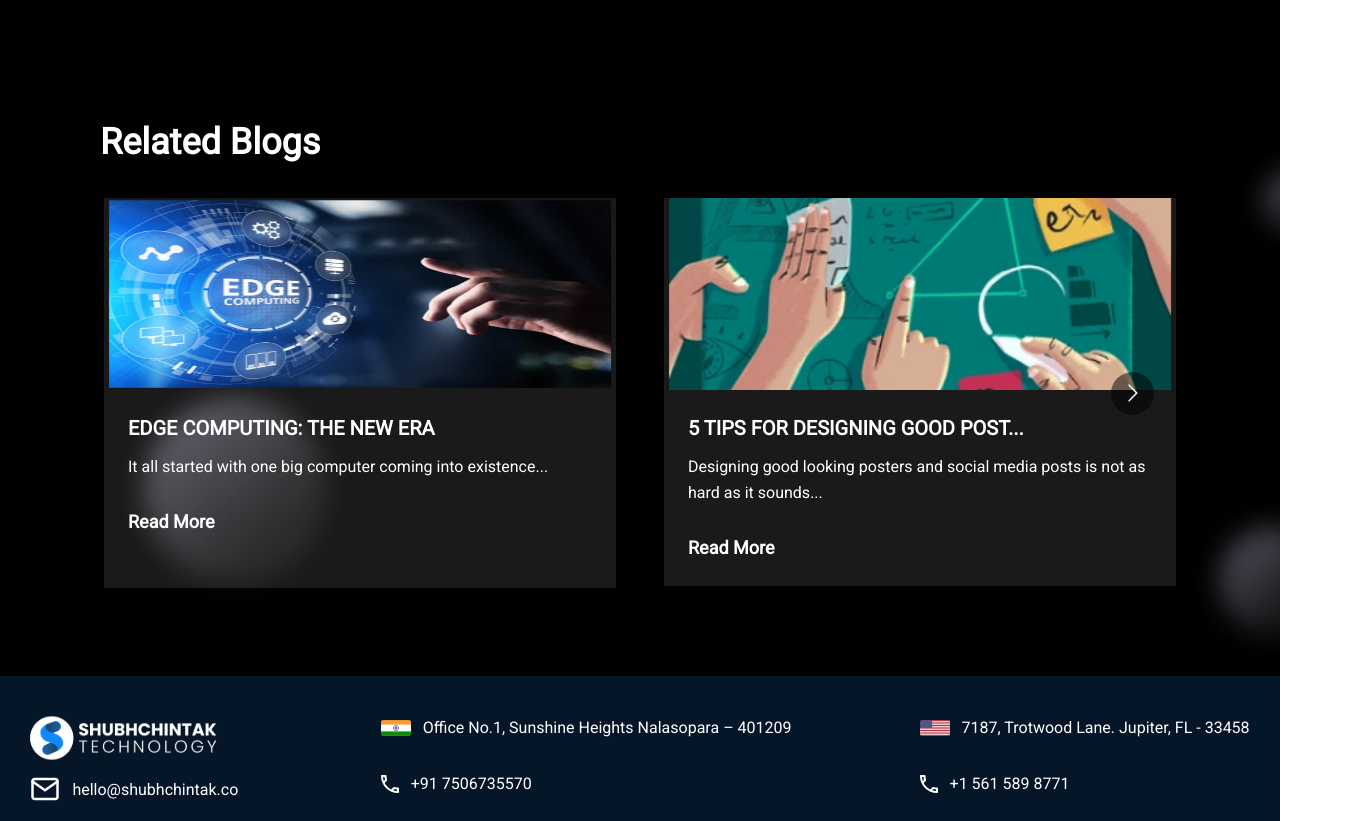
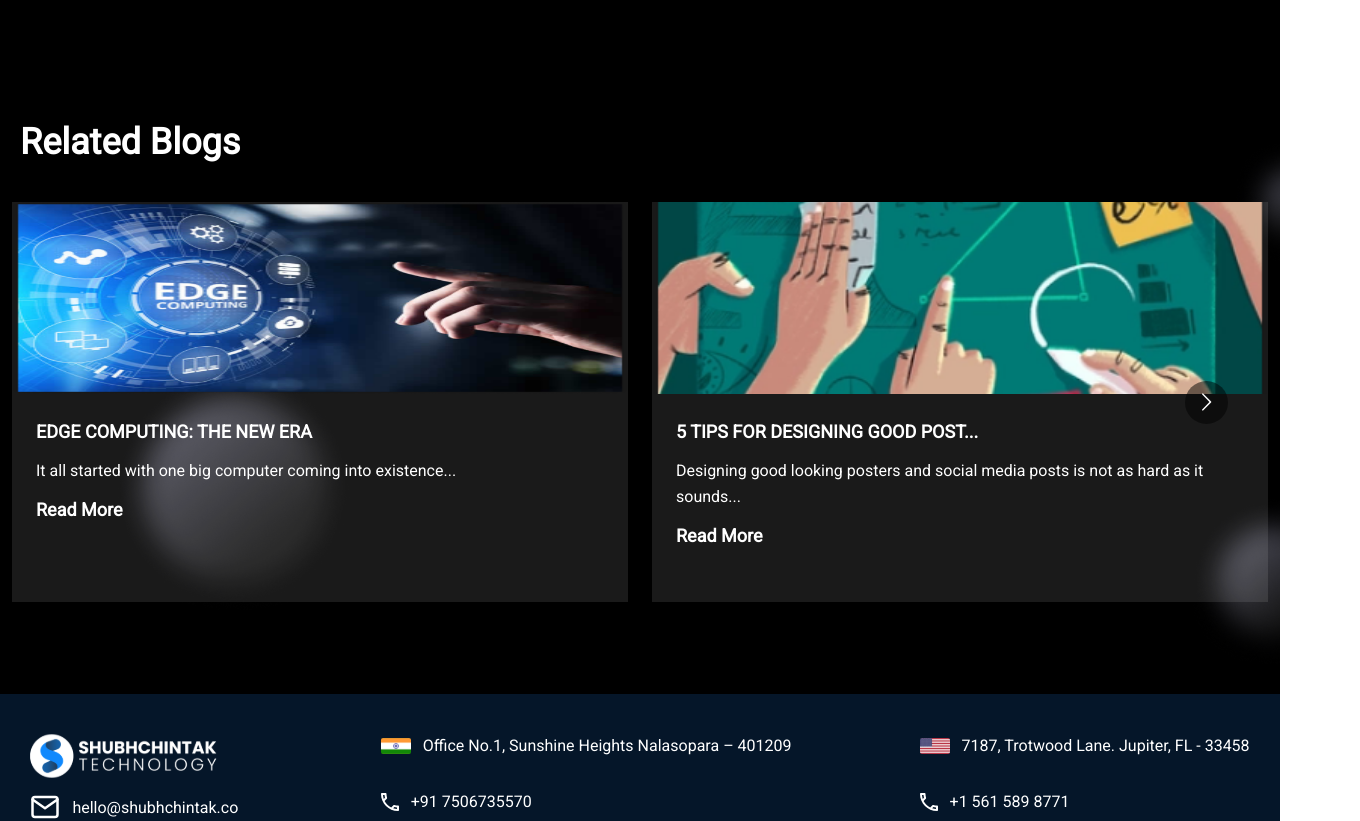
Before and after one commit to bhargavi-005/ShubhchintakWebsite, a Next.js app in the folder shubhchintak-india/: page /blog_details in a window 1280 px wide. Shown: the part 1460-2281 px from the top of the page, 1360 px wide, since content can reach past the window. Built offline with nearby package versions, Linux system fonts and the light colour scheme.

Commit message:
corosal solve in blog details

```diff
--- a/shubhchintak-india/src/pages/related_blog_comp1.jsx
+++ b/shubhchintak-india/src/pages/related_blog_comp1.jsx
@@ -1,9 +1,13 @@
 import React from "react";
 import Image from "next/image";
+import Link from "next/link";
 import Carousel from "react-multi-carousel";
 import "react-multi-carousel/lib/styles.css";
+import { useState } from "react";
 
-function Related_blog_comp1() {
+function Related_blog_comp_extra() {
+  const [isOpen1, setIsOpen1] = useState(false);
+
   const responsive = {
     desktop: {
       breakpoint: { max: 3000, min: 1024 },
@@ -22,10 +26,123 @@ function Related_blog_comp1() {
 
   return (
     <div className="my-20">
-      <h1 className=" w-full min-[1370px]:mx-40  mx-20 px-5 title-font sm:text-4xl text-45xl mb-7 font-bold text-white">
-        Related Blogs
-      </h1>
-      <Carousel className=" min-[1370px]:mx-40  mx-20" responsive={responsive}>
+      <div className="text-white font-abc container px-5 py-15 mx-auto">
+        <div className="flex md:flex-row flex-col justify-between">
+          <div className="md:w-1/2 w-full">
+            <h1 className="title-font md:w-1/2 w-full text-4xl sm:text-45xl mb-7 font-bold text-white">
+              Related Blogs
+            </h1>
+          </div>
+
+        </div>
+      </div>
+      <Carousel className="container mx-auto" responsive={responsive}>
+        <div className="p-3">
+          <div className="h-full bg-[#FFFFFF1A]  overflow-hidden">
+            <Image
+              className="lg:h-48  w-full "
+              alt="earth"
+              src="/images/blog/edge.png"
+              width="400"
+              height="321"
+            />
+            <div className="p-6 text-white h-52">
+              <h1 className="title-font font-bold text-lg mb-3">
+                EDGE COMPUTING: THE NEW ERA
+              </h1>
+              <p className="leading-relaxed mb-3">
+                It all started with one big computer coming into existence...
+              </p>
+              <Link
+                href=""
+                className="text-white text-lg font-bold hover:text-indigo-500 inline-flex items-center md:mb-2 lg:mb-0"
+              >
+                Read More
+              </Link>
+            </div>
+          </div>
+        </div>
+        <div className="p-3">
+          <div className="h-full bg-[#FFFFFF1A]  overflow-hidden">
+          <Image
+                className="lg:h-48  w-full object-cover object-center"
+                alt="earth"
+                src="/images/blog/designing_post.png"
+                width="391"
+                height="240"
+              />
+            <div className="p-6 text-white h-52">
+              <h1 className="title-font font-bold text-lg mb-3">
+              5 TIPS FOR DESIGNING GOOD POST...
+              </h1>
+              <p className="leading-relaxed mb-3">
+              Designing good looking posters and social media posts is not
+                  as hard as it sounds...
+              </p>
+              <Link
+                href=""
+                className="text-white text-lg font-bold hover:text-indigo-500 inline-flex items-center md:mb-2 lg:mb-0"
+              >
+                Read More
+              </Link>
+            </div>
+          </div>
+        </div>
+        <div className="p-3">
+          <div className="h-full bg-[#FFFFFF1A]  overflow-hidden">
+          <Image
+                className="lg:h-48 w-full object-cover object-center"
+                alt="earth"
+                src="/images/blog/blog.png"
+                width="391"
+                height="240"
+              />
+            <div className="p-6 text-white h-52">
+              <h1 className="title-font font-bold text-lg mb-3">
+              HOW TO WRITE A GREAT BLOG
+              </h1>
+              <p className="leading-relaxed mb-3">
+              Is writing your passion but you fail to express it
+                  professionally?
+              </p>
+              <Link
+                href=""
+                className="text-white text-lg font-bold hover:text-indigo-500 inline-flex items-center md:mb-2 lg:mb-0"
+              >
+                Read More
+              </Link>
+            </div>
+          </div>
+        </div>
+        <div className="p-3">
+          <div className="h-full bg-[#FFFFFF1A]  overflow-hidden">
+          <Image
+                className="lg:h-48  w-full object-cover object-center"
+                alt="earth"
+                src="/images/blog/iot.png"
+                width="391"
+                height="240"
+              />
+            <div className="p-6 text-white h-52">
+              <h1 className="title-font font-bold text-lg mb-3">
+              IOT REAL WORLD EXAMPLES
+              </h1>
+              <p className="leading-relaxed mb-3">
+              IoT is one of the most trending buzzwords in 2020. In simple
+                  terms, it means {"“electro"}...
+              </p>
+              <Link
+                href=""
+                className="text-white text-lg font-bold hover:text-indigo-500 inline-flex items-center md:mb-2 lg:mb-0"
+              >
+                Read More
+              </Link>
+            </div>
+          </div>
+        </div>
+      </Carousel>
+
+      {/* <Carousel className="min-[1370px]:mx-40  mx-20" responsive={responsive}>
         <div className="container px-5 py-1 mx-auto">
           <div className="p-5 -m-4">
             <div className=" h-[390px] border-none border-opacity-60 overflow-hidden shadow-md shadow-[#00000033] rounded-1 hover:shadow-2xl bg-[#FFFFFF1A] ">
@@ -36,7 +153,7 @@ function Related_blog_comp1() {
                 width="400"
                 height="321"
               />
-              <div className="p-6 text-white">
+              <div className="p-6 text-white h-52">
                 <h1 className="title-font text-xl font-bold text-white mb-3">
                   EDGE COMPUTING: THE NEW ERA
                 </h1>
@@ -63,7 +180,7 @@ function Related_blog_comp1() {
                 width="391"
                 height="240"
               />
-              <div className="p-6 text-white">
+              <div className="p-6 text-white h-52">
                 <h1 className="title-font text-xl font-bold text-white mb-3">
                   5 TIPS FOR DESIGNING GOOD POST...
                 </h1>
@@ -91,7 +208,7 @@ function Related_blog_comp1() {
                 width="391"
                 height="240"
               />
-              <div className="p-6 text-white">
+              <div className="p-6 text-white h-52">
                 <h1 className="title-font text-xl font-bold text-white mb-3">
                   HOW TO WRITE A GREAT BLOG
                 </h1>
@@ -119,7 +236,7 @@ function Related_blog_comp1() {
                 width="391"
                 height="240"
               />
-              <div className="p-6 text-white">
+              <div className="p-6 text-white h-52">
                 <h1 className="title-font text-xl font-bold text-white mb-3">
                   IOT REAL WORLD EXAMPLES
                 </h1>
@@ -136,8 +253,8 @@ function Related_blog_comp1() {
             </div>
           </div>
         </div>
-      </Carousel>
+      </Carousel> */}
     </div>
   );
 }
-export default Related_blog_comp1;
+export default Related_blog_comp_extra;
```
